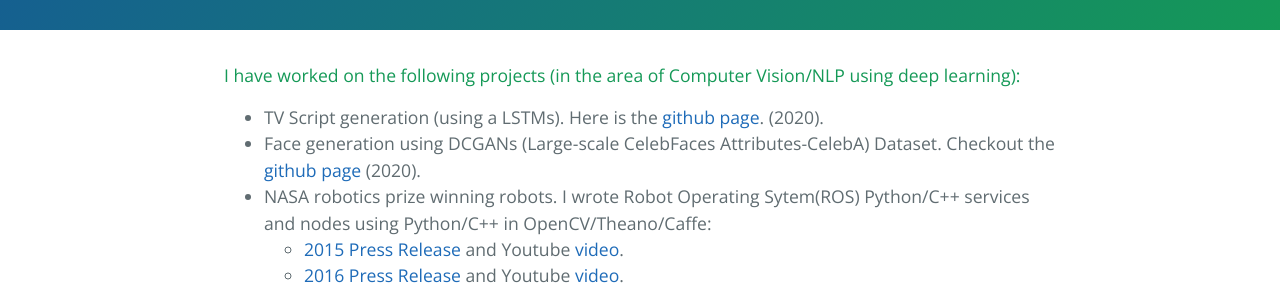
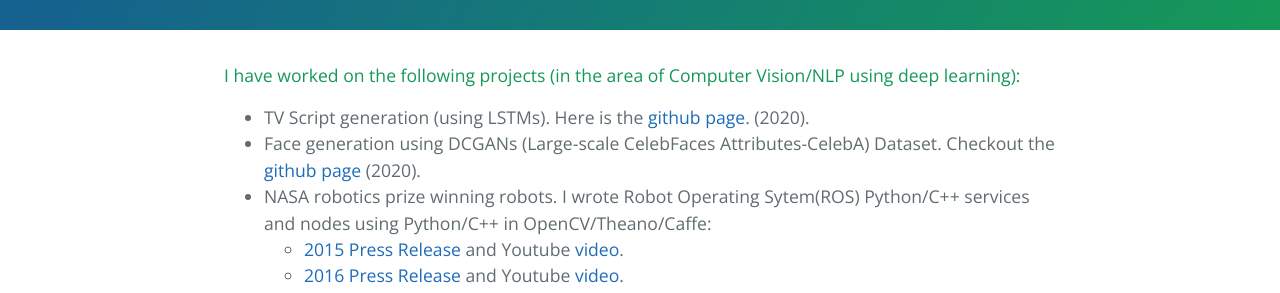
Before and after one commit to aceveggie/aceveggie.github.io, a Jekyll site: the page built from fun-side-projects.md, in a window 1280 px wide. Shown: the part 353-646 px from the top of the page. Built offline with Jekyll 4.4.1, drawn with Linux system fonts in a browser that asks for light colours.

Commit message:
fixed grammatical errors

```diff
--- a/fun-side-projects.md
+++ b/fun-side-projects.md
@@ -4,7 +4,7 @@ layout: default
 
 #### I have worked on the following projects (in the area of Computer Vision/NLP using deep learning):
 
-* TV Script generation (using a LSTMs). Here is the [github page](https://github.com/aceveggie/deep-learning-v2-pytorch/blob/master/project-tv-script-generation/dlnd_tv_script_generation.md). (2020).
+* TV Script generation (using LSTMs). Here is the [github page](https://github.com/aceveggie/deep-learning-v2-pytorch/blob/master/project-tv-script-generation/dlnd_tv_script_generation.md). (2020).
 * Face generation using DCGANs (Large-scale CelebFaces Attributes-CelebA) Dataset. Checkout the [github page](https://github.com/aceveggie/deep-learning-v2-pytorch/blob/master/project-face-generation/dlnd_face_generation.md) (2020).
 * NASA robotics prize winning robots. I wrote Robot Operating Sytem(ROS) Python/C++ services and nodes using Python/C++ in OpenCV/Theano/Caffe:
     * [2015 Press Release](https://www.nasa.gov/press-release/nasa-awards-100000-to-winning-team-of-robot-challenge) and Youtube [video](https://www.youtube.com/watch?v=PEMaueVXstQ).
```
